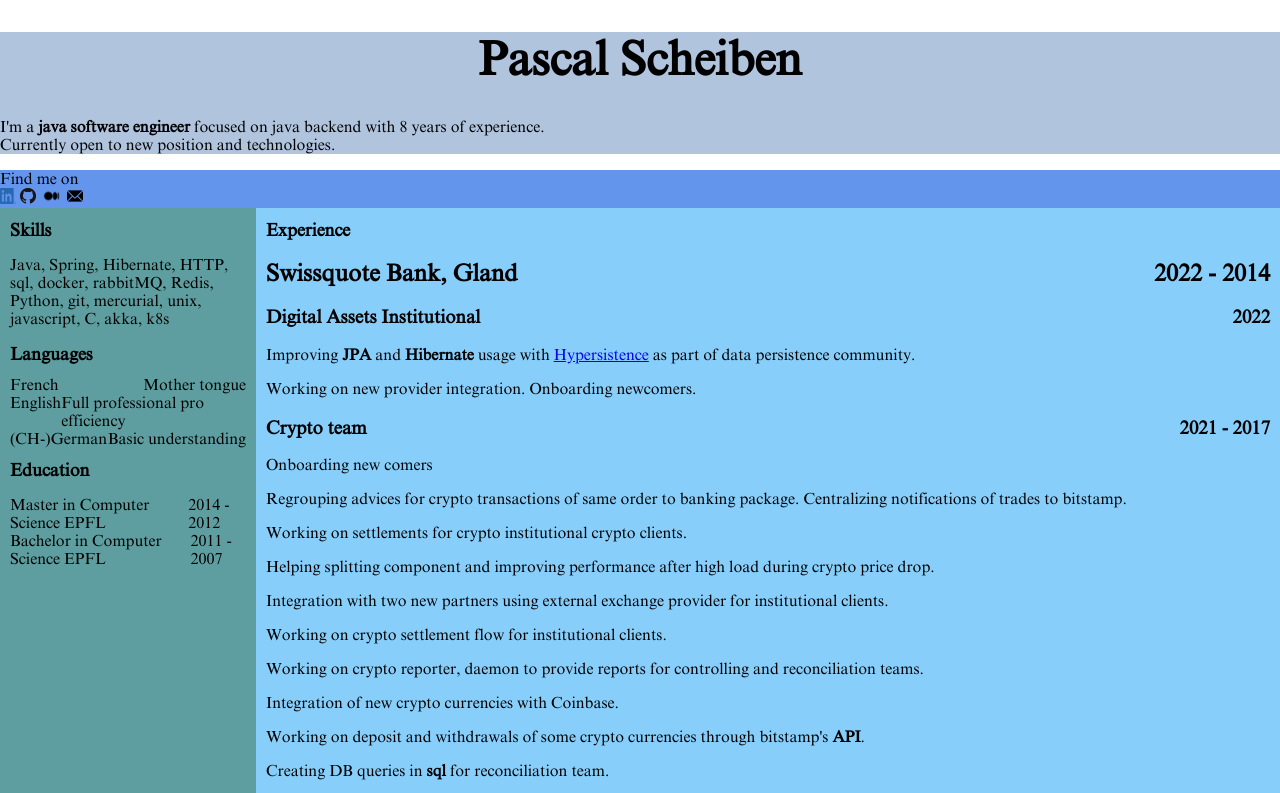
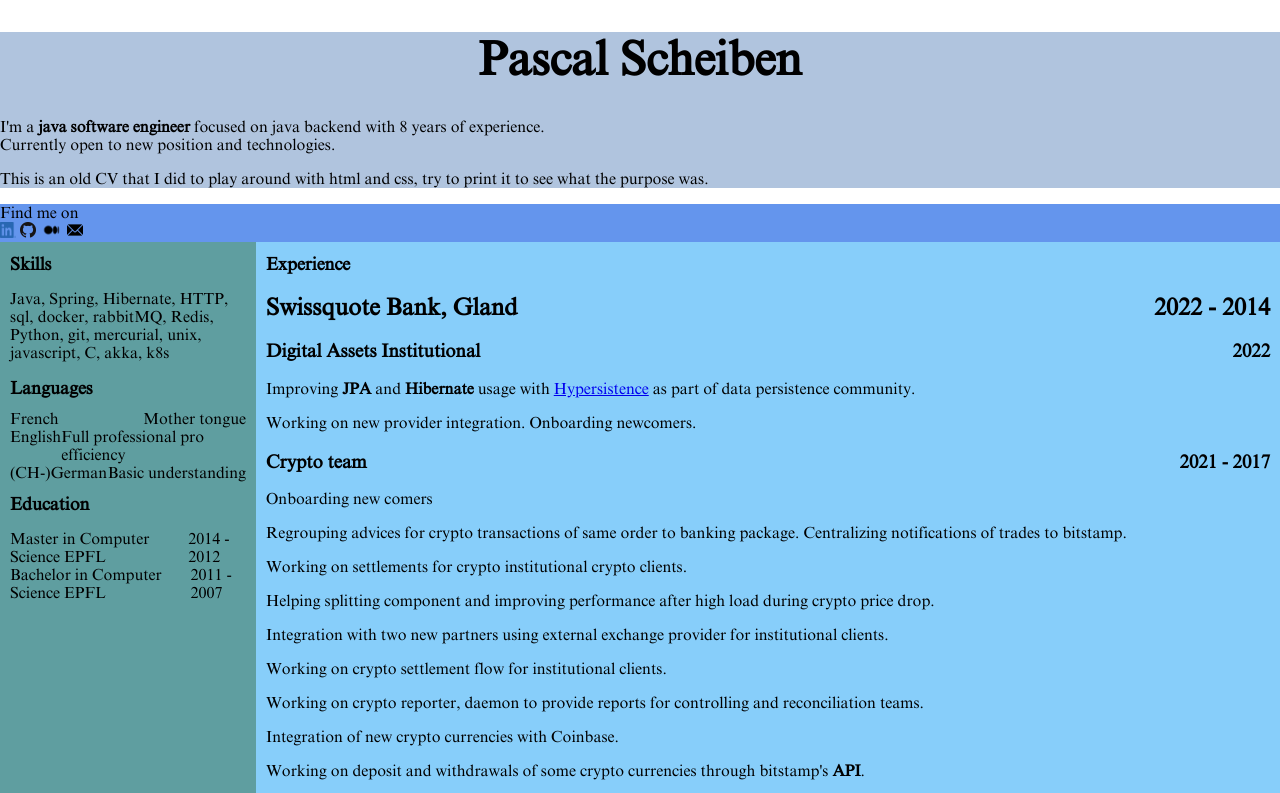
Before and after one commit to PearSlice/pearslice.github.io, a plain HTML site: page cv/cv.html in a window 1280 px wide. Shown: the top 793 px of the page. Drawn offline with Linux system fonts and the light colour scheme.

Commit message:
Comment on old CV

```diff
--- a/cv/cv.html
+++ b/cv/cv.html
@@ -16,6 +16,7 @@
             <h1 class="name">Pascal Scheiben</h1>
             <p>I'm a <b>java software engineer</b> focused on java backend with 8 years of experience.<br> Currently open to new
                 position and technologies.</p>
+            <p>This is an old CV that I did to play around with html and css, try to print it to see what the purpose was.</p>
         </div>
     </div>
 
```
